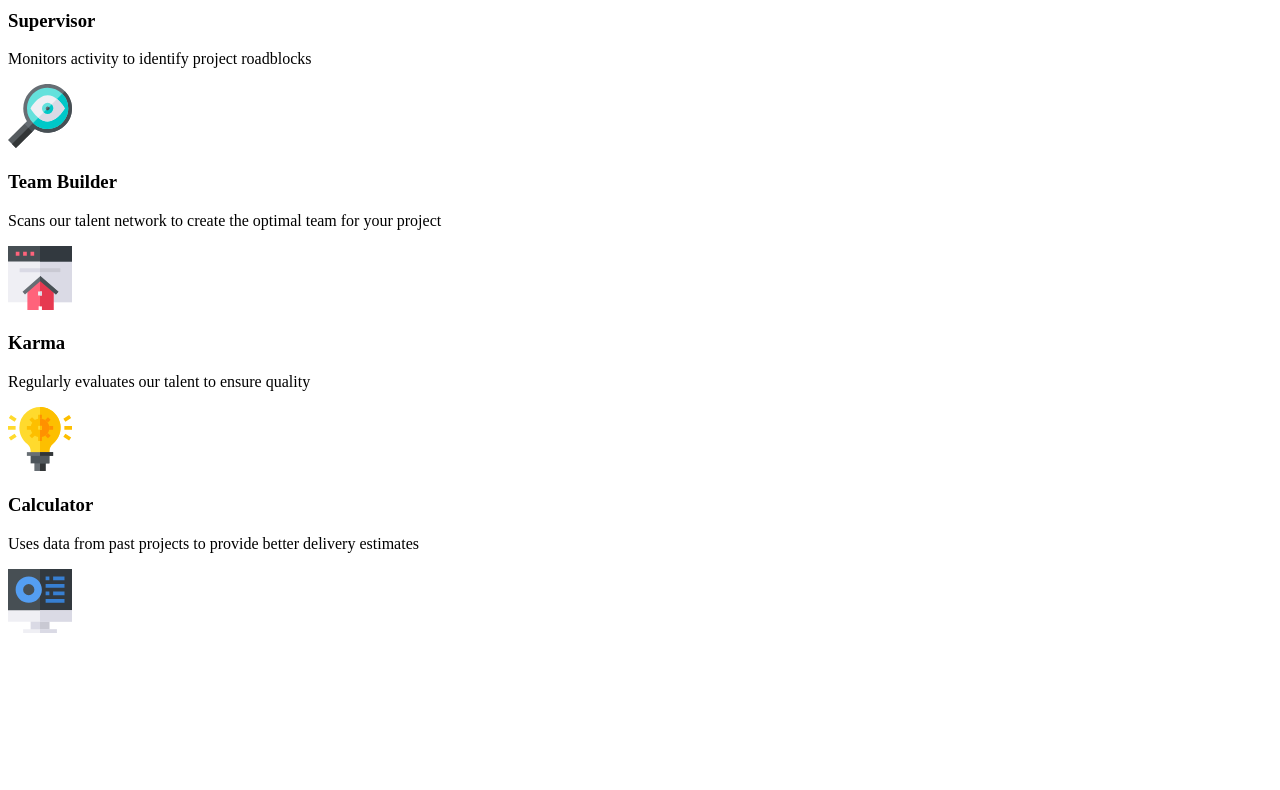
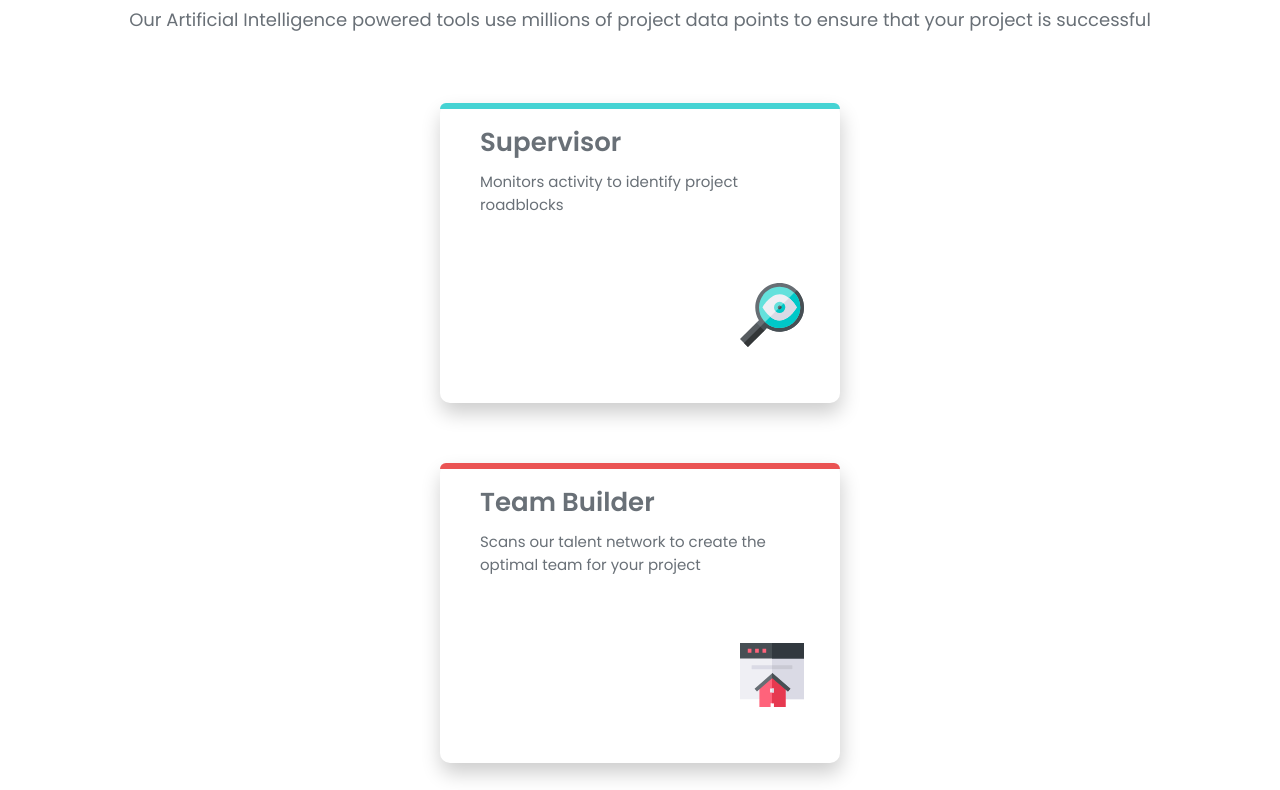
Before and after one commit to lukaz-alves/secao-de-quatro-cartoes, a plain HTML site: page index.html in a window 1280 px wide. Shown: the part 154-944 px from the top of the page. Before the commit the page ends 800 px from the top, so only its background shows below. Drawn offline with Linux system fonts and the light colour scheme; the site is published under a folder, as on GitHub Pages, so addresses that start at the root find nothing.

Commit message:
Update index.html

```diff
--- a/index.html
+++ b/index.html
@@ -8,8 +8,8 @@
   <link rel="preconnect" href="https://fonts.googleapis.com">
   <link rel="preconnect" href="https://fonts.gstatic.com" crossorigin>
   <link href="https://fonts.googleapis.com/css2?family=Poppins:ital,wght@0,100;0,200;0,300;0,400;0,500;0,600;0,700;0,800;0,900;1,100;1,200;1,300;1,400;1,500;1,600;1,700;1,800;1,900&display=swap" rel="stylesheet">
-  <link rel="stylesheet" href="/style/style.css">
-  <link rel="stylesheet" href="/style/querry.css">
+  <link rel="stylesheet" href="style/style.css">
+  <link rel="stylesheet" href="style/querry.css">
 </head>
 <body>
   <header>
```
